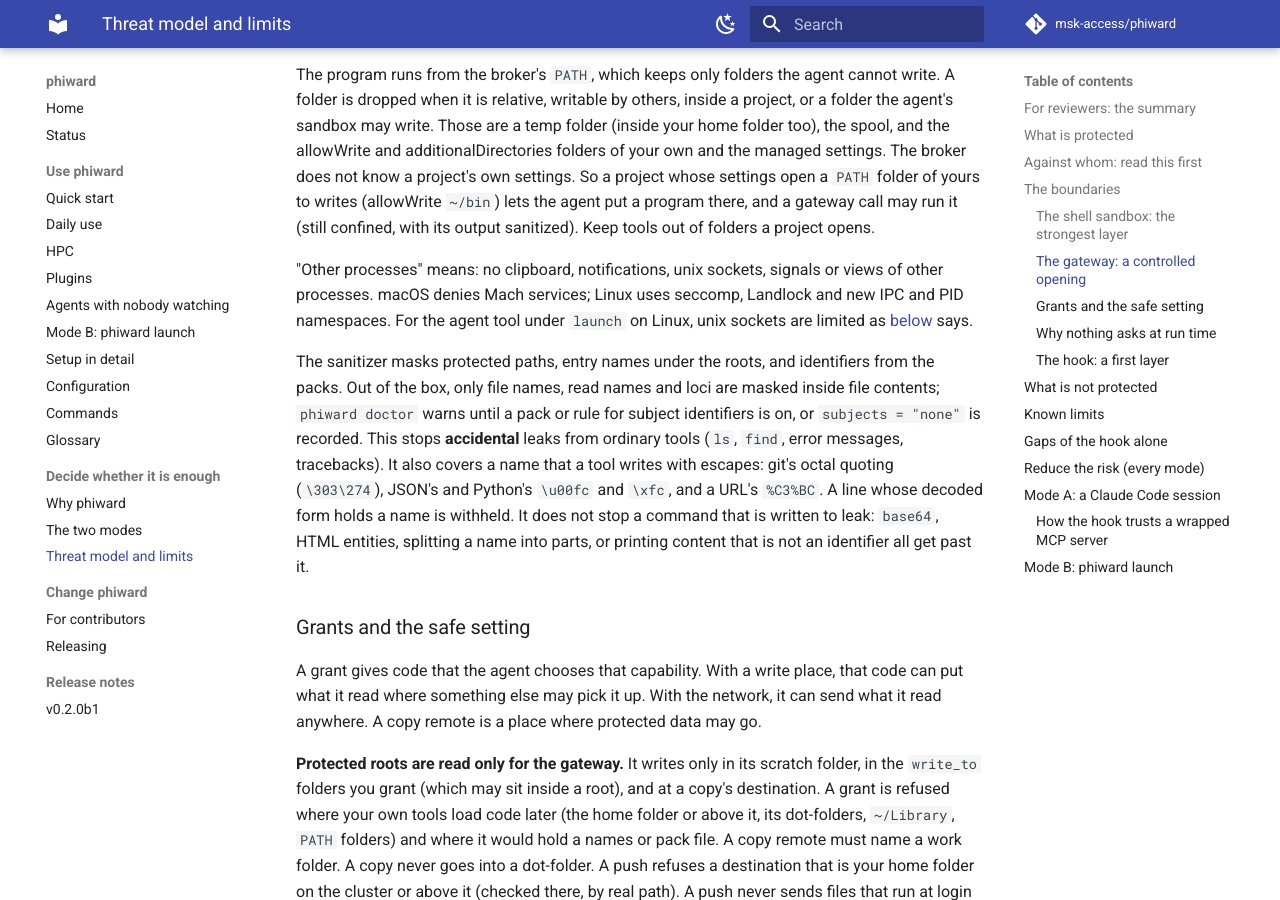
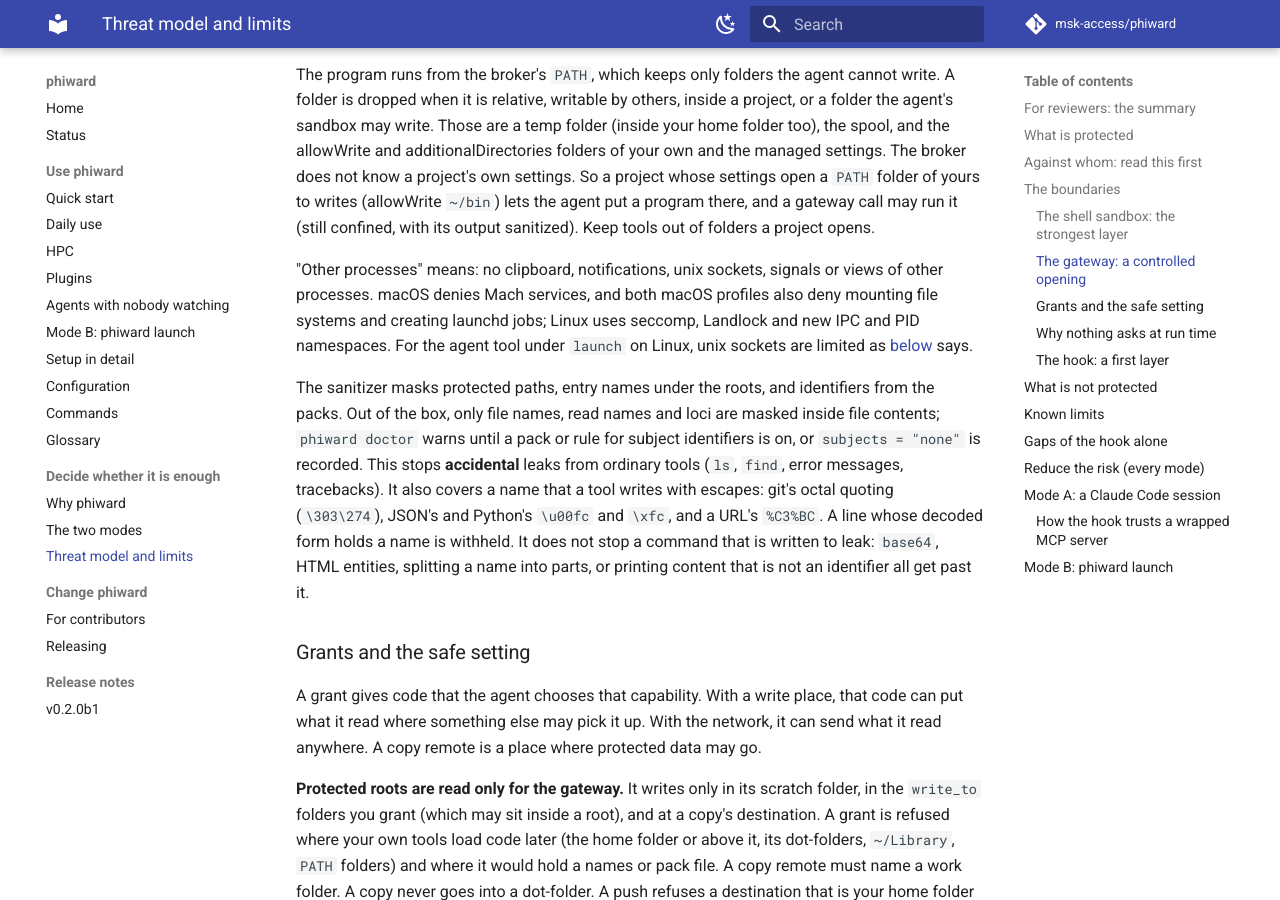
Before and after one commit to msk-access/phiward, an MkDocs documentation site: the page built from docs/threat-model.md, in a window 1280 px wide and 900 px high, scrolled down 4351 px. Built offline with MkDocs 1.6.1 and Material for MkDocs 9.7.7, drawn with Linux system fonts in a browser that asks for light colours; comment, search, counter and statistics services are not loaded; the version menu is left out.

Commit message:
fix(macos): both profiles deny mounting file systems and creating launchd jobs

```diff
--- a/docs/threat-model.md
+++ b/docs/threat-model.md
@@ -130,7 +130,8 @@ writes (allowWrite `~/bin`) lets the agent put a program there, and a gateway ca
 confined, with its output sanitized). Keep tools out of folders a project opens.
 
 "Other processes" means: no clipboard, notifications, unix sockets, signals or views of other
-processes. macOS denies Mach services; Linux uses seccomp, Landlock and new IPC and PID namespaces.
+processes. macOS denies Mach services, and both macOS profiles also deny mounting file
+systems and creating launchd jobs; Linux uses seccomp, Landlock and new IPC and PID namespaces.
 For the agent tool under `launch` on Linux, unix sockets are limited as
 [below](#open-unix-sockets) says.
 
```
Also changed, not shown: CHANGELOG.md (+2 -0 lines), docs/launch.md (+1 -1 lines), 3 other files.
